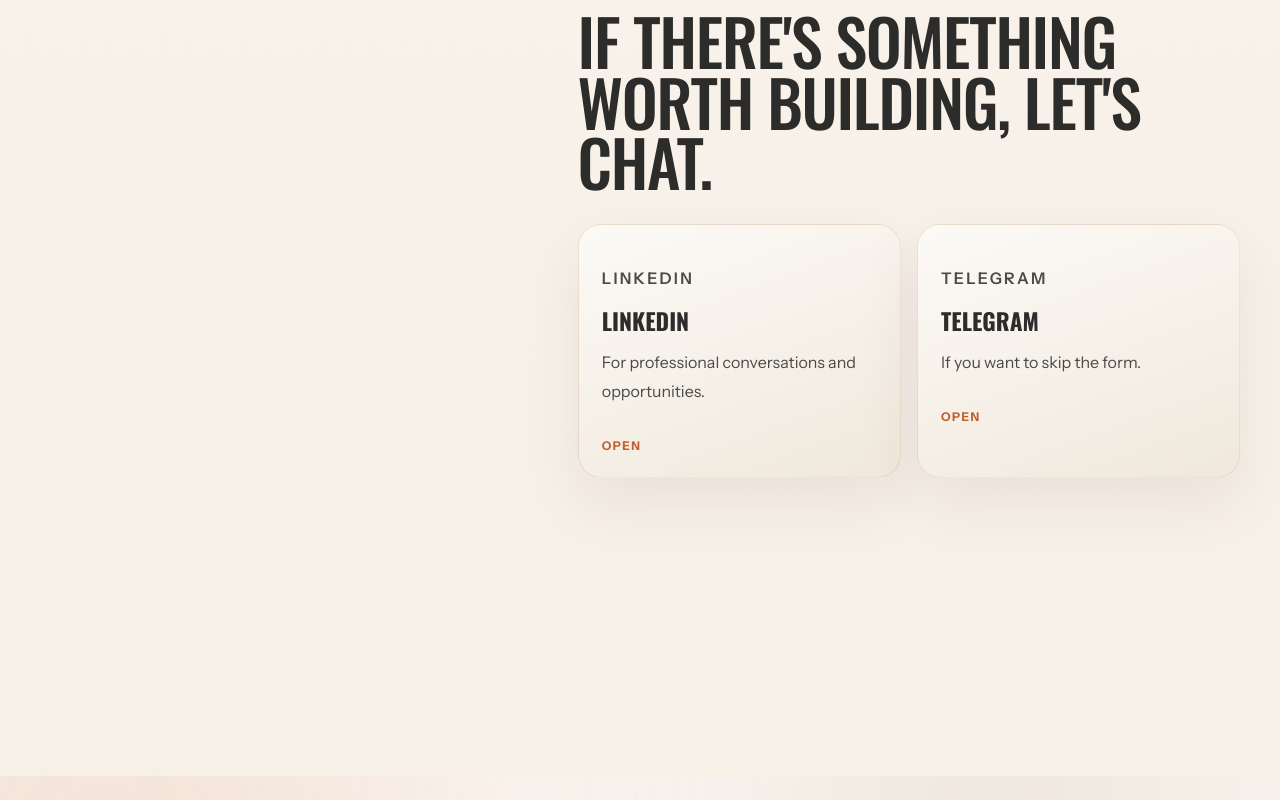
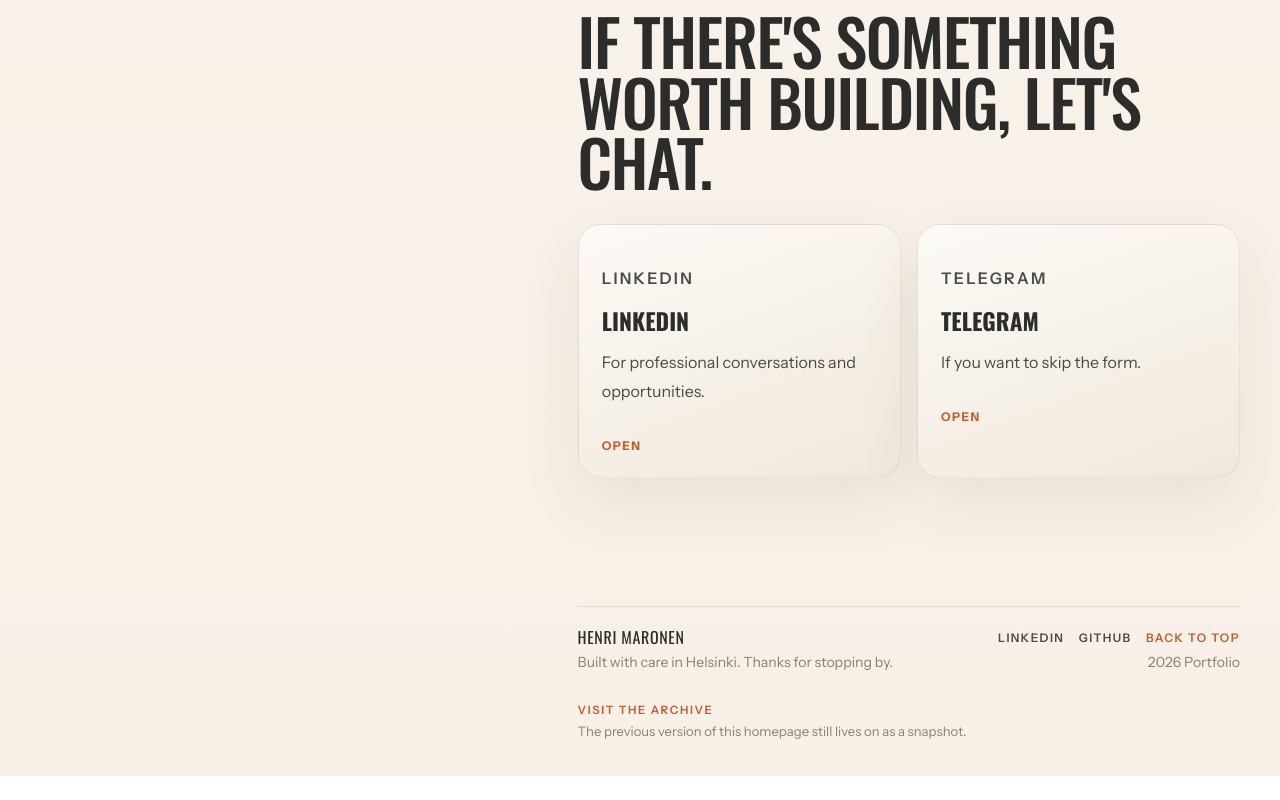
Before and after one commit to HenronenGIT/hmaronen-homepage, a Next.js app in the folder apps/homepage/: page / in a window 1280 px wide. Shown: the part 3771-4571 px from the top of the page. After the commit the page ends 4547 px from the top, so only its background shows below. Built offline with nearby package versions, Linux system fonts and the light colour scheme.

Commit message:
fix: homepage footer

```diff
--- a/apps/homepage/app/components/SiteFooter.tsx
+++ b/apps/homepage/app/components/SiteFooter.tsx
@@ -1,3 +1,6 @@
+"use client";
+
+import { useReveal } from "../hooks/use-reveal";
 import type { ArchiveLink, SocialLink } from "../homepage-data";
 
 type SiteFooterProps = {
@@ -9,13 +12,18 @@
   archiveLink,
   socialLinks,
 }: SiteFooterProps) {
+  const ref = useReveal<HTMLElement>();
   const year = new Date().getFullYear();
   const footerLinks = socialLinks.filter((link) =>
     link.href.startsWith("http")
   );
 
   return (
-    <footer className="site-footer section-shell reveal" aria-label="Footer">
+    <footer
+      ref={ref}
+      className="site-footer section-shell reveal"
+      aria-label="Footer"
+    >
       <div className="shell footer-shell">
         <div className="footer-copy">
           <p className="footer-signoff">Henri Maronen</p>
```
